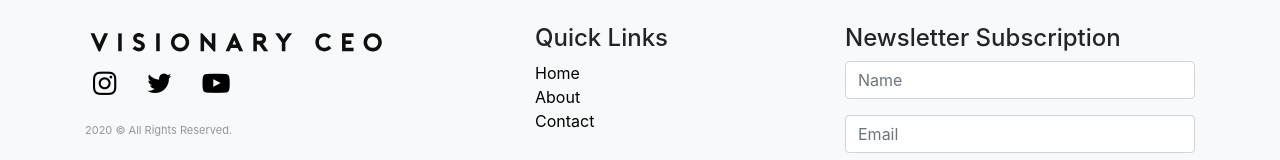
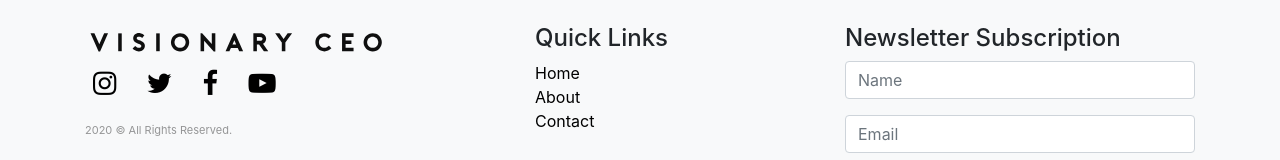
Before and after one commit to malihat/Visionary, a plain HTML site: page index.html in a window 1280 px wide. Shown: the part 2439-2599 px from the top of the page. Drawn offline with nearby package versions, Linux system fonts and the light colour scheme.

Commit message:
Add one icon

```diff
--- a/index.html
+++ b/index.html
@@ -193,6 +193,9 @@
               <a href="#" class="icons">
                 <i class="fa fa-twitter" ></i>
               </a>
+              <a href="" class="icons">
+                <i class="fa fa-facebook" ></i>
+              </a>
               <a href="#" class="icons">
                 <i class="fa fa-youtube-play"></i>
               </a>
```
